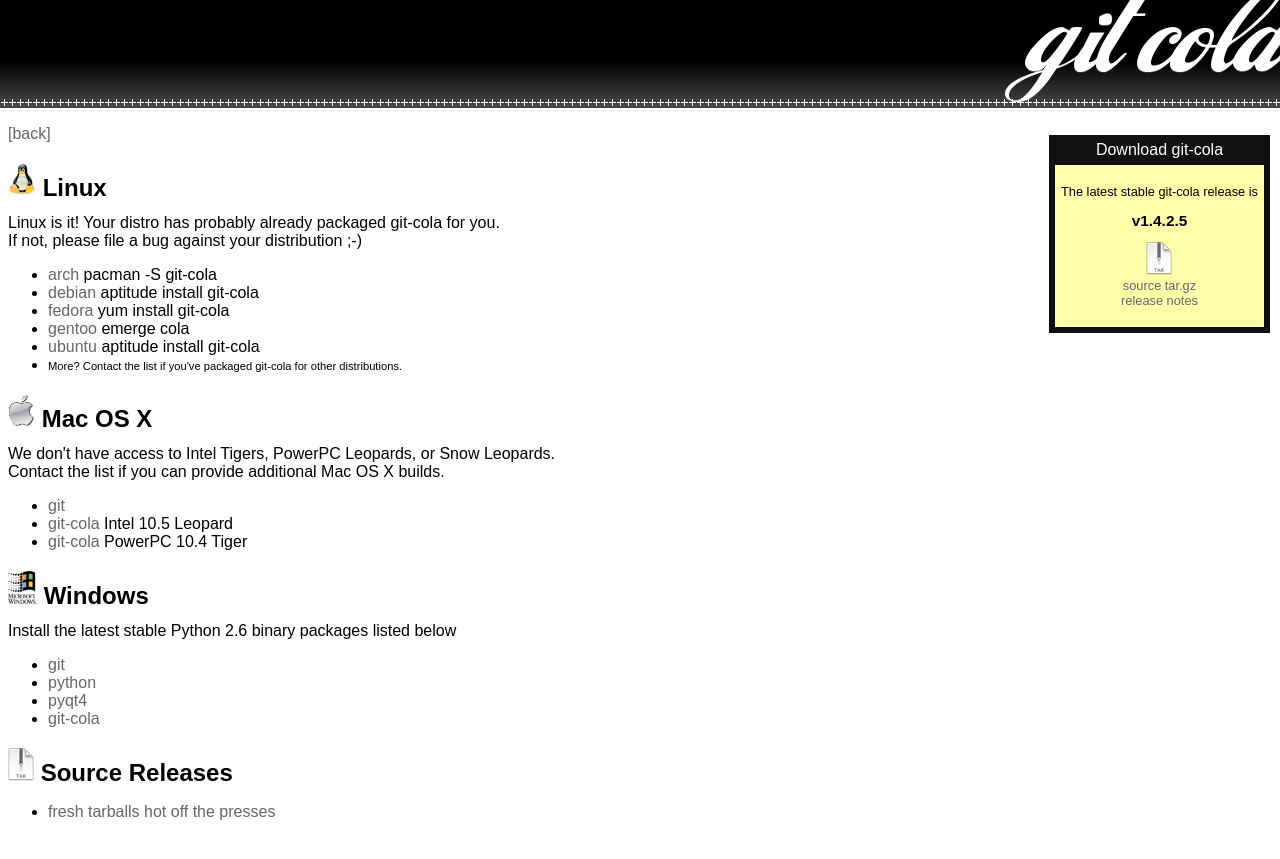
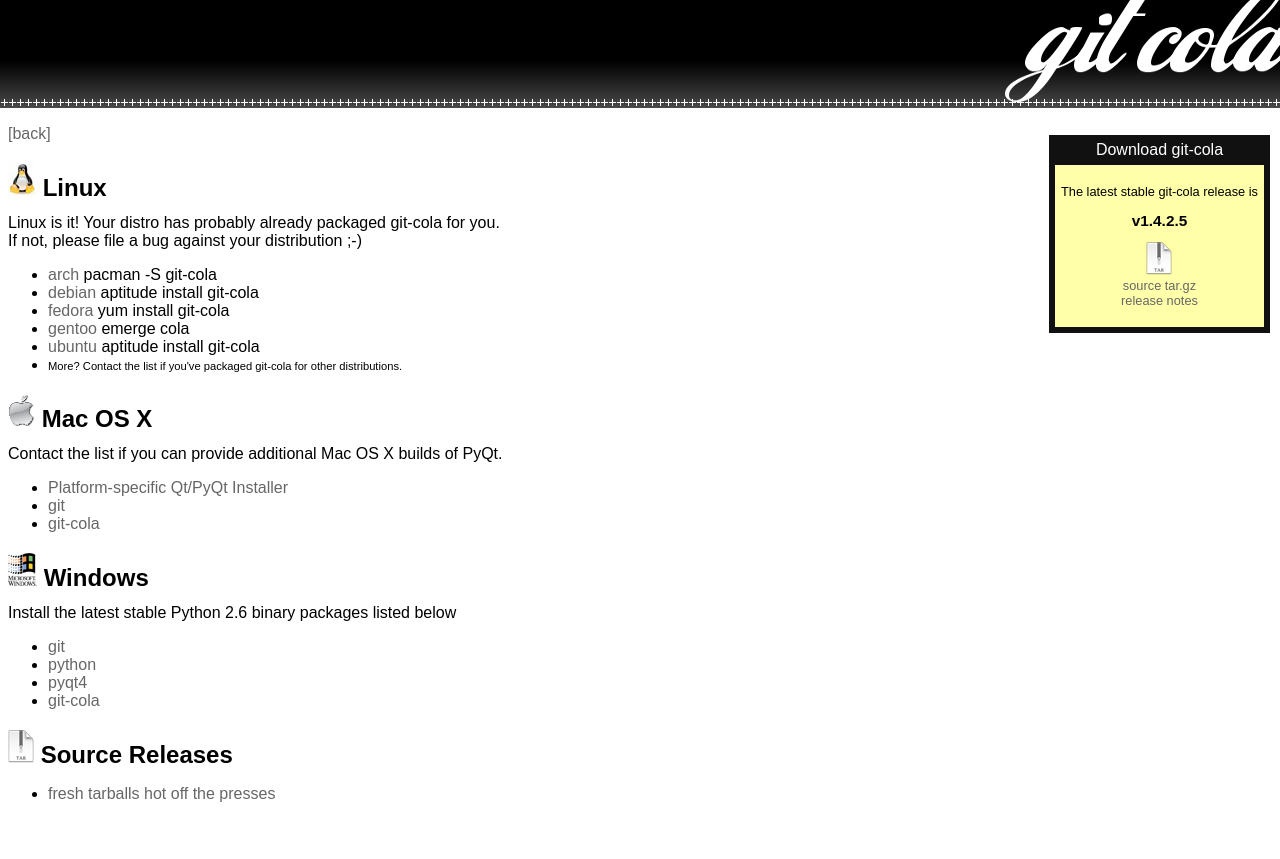
Before and after one commit to git-cola/git-cola.github.io, a Jekyll site: the page built from downloads.html, in a window 1280 px wide. Shown: the top 859 px of the page. Built offline with Jekyll 4.4.1, drawn with Linux system fonts in a browser that asks for light colours.

Commit message:
downloads: Update Darwin links to mention the Qt/PyQt installers
Signed-off-by: David Aguilar <davvid@gmail.com>

```diff
--- a/downloads.html
+++ b/downloads.html
@@ -75,11 +75,10 @@
 <h2 class="title"><img class="title" src="images/logo-darwin.png"/>
 	Mac OS X
 </h2>
-We don't have access to Intel Tigers, PowerPC Leopards, or Snow Leopards.<br/>
-Contact the list if you can provide additional Mac OS X builds.<ul>
+Contact the list if you can provide additional Mac OS X builds of PyQt.<ul>
+	<li><a href="http://code.google.com/p/git-cola/downloads/list">Platform-specific Qt/PyQt Installer</a></li>
 	<li><a href="http://code.google.com/p/git-osx-installer/">git</a></li>
-	<li><a href="releases/darwin/git-cola-intel-leopard.app.tar.bz2">git-cola</a> Intel 10.5 Leopard</li>
-	<li><a href="releases/darwin/git-cola-powerpc-tiger.app.tar.bz2">git-cola</a> PowerPC 10.4 Tiger</li>
+	<li><a href="releases/darwin/git-cola-{{ page.version }}.app.tar.gz">git-cola</a></li>
 </ul>
 
 <h2 class="title"><img class="title" src="images/logo-win32.png"/>
```
